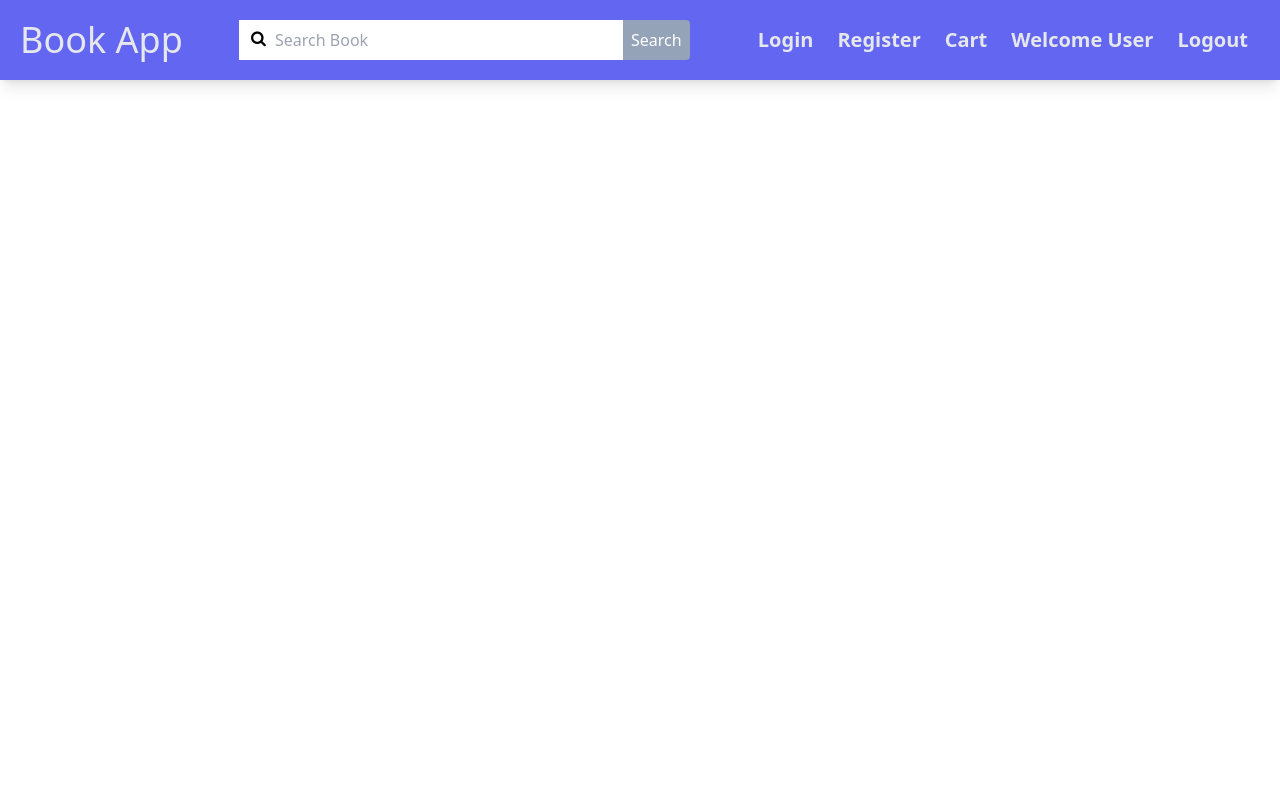
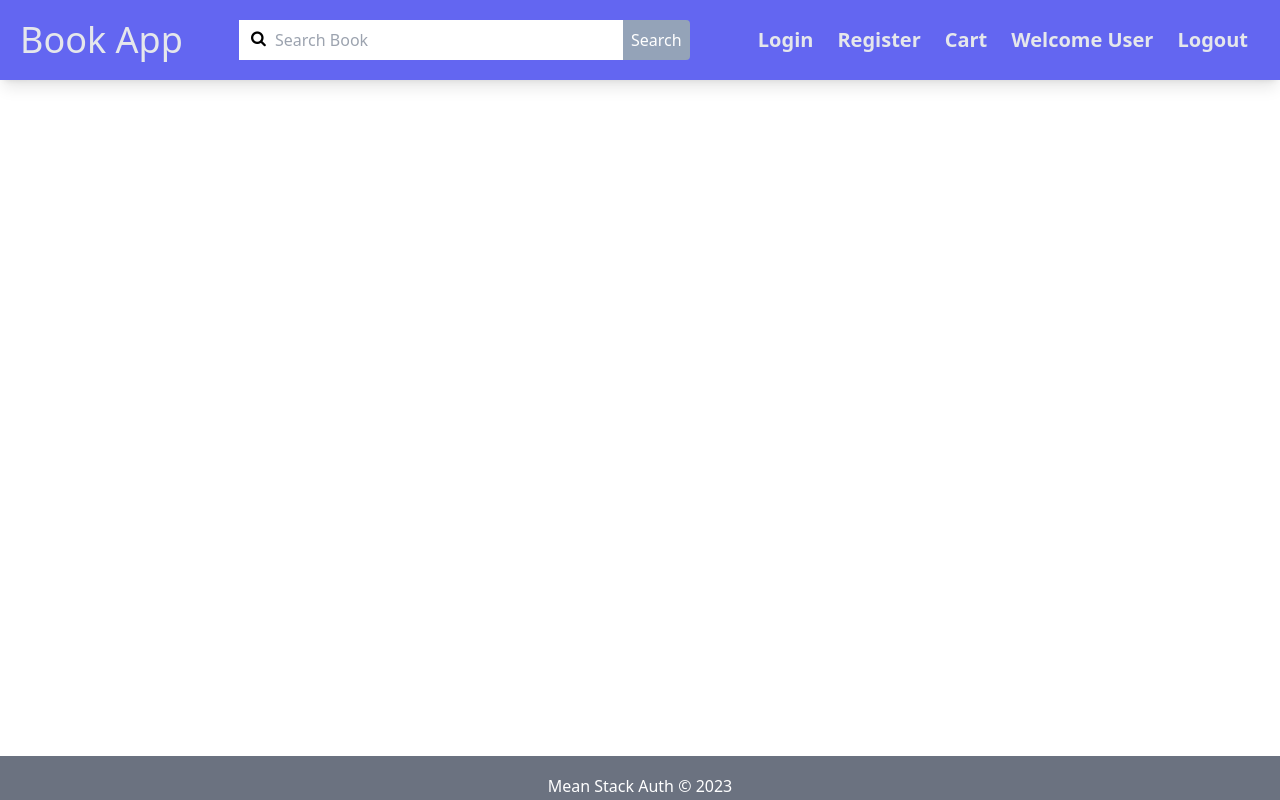
Before and after one commit to nithinshibu/MEAN_APP, an Angular app in the folder client/: page / in a window 1280 px wide. Built offline with nearby package versions, Linux system fonts and the light colour scheme.

Commit message:
Footer added,router configured

```diff
--- a/client/src/app/app.component.html
+++ b/client/src/app/app.component.html
@@ -1 +1,3 @@
-<app-header></app-header>
+<app-header />
+<router-outlet></router-outlet>
+<app-footer />
--- a/client/src/app/app.component.ts
+++ b/client/src/app/app.component.ts
@@ -2,11 +2,12 @@ import { Component } from '@angular/core';
 import { CommonModule } from '@angular/common';
 import { RouterOutlet } from '@angular/router';
 import { HeaderComponent } from './components/header/header.component';
+import { FooterComponent } from './components/footer/footer.component';
 
 @Component({
   selector: 'app-root',
   standalone: true,
-  imports: [CommonModule, RouterOutlet, HeaderComponent],
+  imports: [CommonModule, RouterOutlet, HeaderComponent, FooterComponent],
   templateUrl: './app.component.html',
   styleUrl: './app.component.scss',
 })
--- a/client/src/app/app.routes.ts
+++ b/client/src/app/app.routes.ts
@@ -1,3 +1,21 @@
 import { Routes } from '@angular/router';
 
-export const routes: Routes = [];
+export const routes: Routes = [
+  {
+    path: 'login',
+    loadComponent: () => import('./pages/login/login.component'),
+  },
+  {
+    path: 'register',
+    loadComponent: () => import('./pages/register/register.component'),
+  },
+  {
+    path: 'forget-password',
+    loadComponent: () =>
+      import('./pages/forget-password/forget-password.component'),
+  },
+  {
+    path: 'home',
+    loadComponent: () => import('./pages/home/home.component'),
+  },
+];
--- a/client/src/app/components/footer/footer.component.html
+++ b/client/src/app/components/footer/footer.component.html
@@ -1 +1,5 @@
-<p>footer works!</p>
+<footer class="w-full fixed bottom-0 bg-gray-500">
+  <span class="text-white h-7 flex mt-4 justify-center items-center"
+    >Mean Stack Auth &copy; 2023</span
+  >
+</footer>
--- a/client/src/app/pages/forget-password/forget-password.component.ts
+++ b/client/src/app/pages/forget-password/forget-password.component.ts
@@ -5,8 +5,6 @@ import { Component } from '@angular/core';
   standalone: true,
   imports: [],
   templateUrl: './forget-password.component.html',
-  styleUrl: './forget-password.component.scss'
+  styleUrl: './forget-password.component.scss',
 })
-export class ForgetPasswordComponent {
-
-}
+export default class ForgetPasswordComponent {}
--- a/client/src/app/pages/home/home.component.ts
+++ b/client/src/app/pages/home/home.component.ts
@@ -5,8 +5,6 @@ import { Component } from '@angular/core';
   standalone: true,
   imports: [],
   templateUrl: './home.component.html',
-  styleUrl: './home.component.scss'
+  styleUrl: './home.component.scss',
 })
-export class HomeComponent {
-
-}
+export default class HomeComponent {}
--- a/client/src/app/pages/login/login.component.ts
+++ b/client/src/app/pages/login/login.component.ts
@@ -5,8 +5,6 @@ import { Component } from '@angular/core';
   standalone: true,
   imports: [],
   templateUrl: './login.component.html',
-  styleUrl: './login.component.scss'
+  styleUrl: './login.component.scss',
 })
-export class LoginComponent {
-
-}
+export default class LoginComponent {}
--- a/client/src/app/pages/register/register.component.ts
+++ b/client/src/app/pages/register/register.component.ts
@@ -5,8 +5,6 @@ import { Component } from '@angular/core';
   standalone: true,
   imports: [],
   templateUrl: './register.component.html',
-  styleUrl: './register.component.scss'
+  styleUrl: './register.component.scss',
 })
-export class RegisterComponent {
-
-}
+export default class RegisterComponent {}
--- a/client/src/app/pages/reset/reset.component.ts
+++ b/client/src/app/pages/reset/reset.component.ts
@@ -5,8 +5,6 @@ import { Component } from '@angular/core';
   standalone: true,
   imports: [],
   templateUrl: './reset.component.html',
-  styleUrl: './reset.component.scss'
+  styleUrl: './reset.component.scss',
 })
-export class ResetComponent {
-
-}
+export default class ResetComponent {}
```
